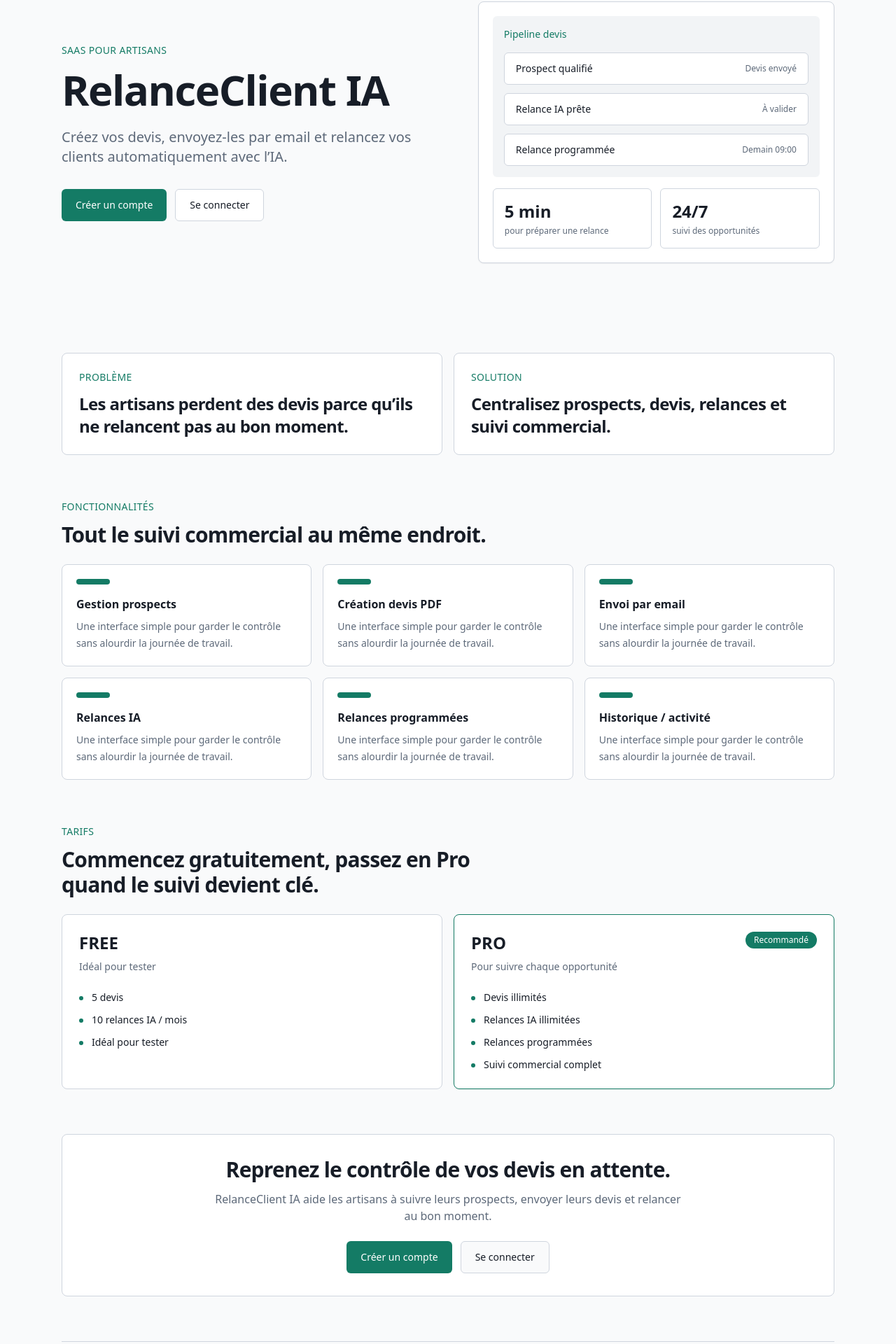
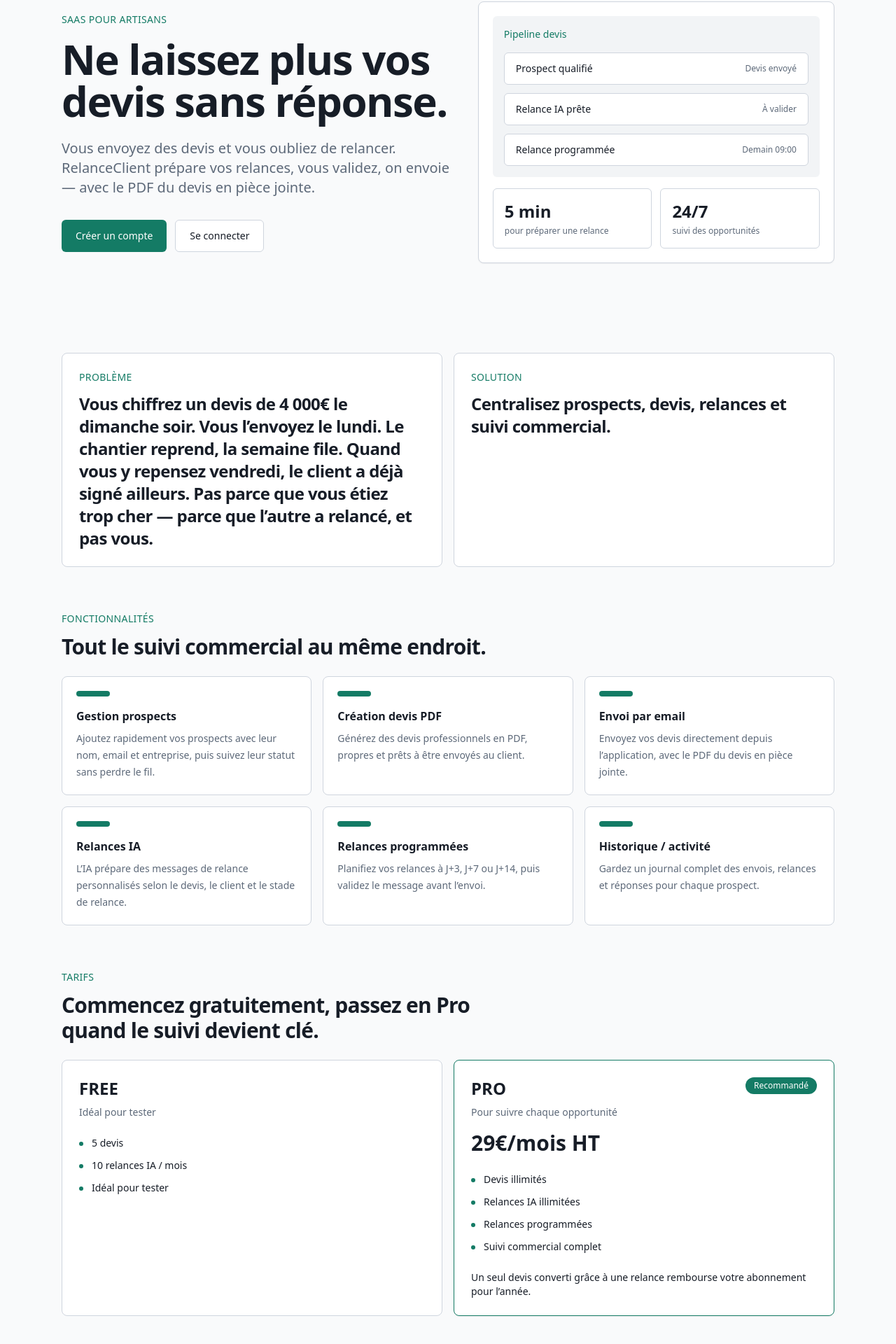
Before and after one commit to devfaouez/relanceclient-ia-mvp, a Next.js app: page / in a window 1280 px wide. Shown: the part 202-2122 px from the top of the page at 70% size. Built offline with nearby package versions, Linux system fonts and the light colour scheme.

Commit message:
feat: improve landing page copy and metadata

```diff
--- a/app/layout.tsx
+++ b/app/layout.tsx
@@ -3,8 +3,9 @@
 import "./globals.css";
 
 export const metadata: Metadata = {
-  title: "RelanceClient IA",
-  description: "MVP SaaS de suivi de devis et relances avec validation humaine."
+  title: "RelanceClient IA — Relancez vos devis, signez plus de chantiers",
+  description:
+    "L’outil de relance pour artisans du bâtiment. Suivez vos devis, relancez au bon moment, signez plus de chantiers."
 };
 
 export default function RootLayout({
--- a/app/page.tsx
+++ b/app/page.tsx
@@ -1,12 +1,36 @@
 import Link from "next/link";
 
 const features = [
-  "Gestion prospects",
-  "Création devis PDF",
-  "Envoi par email",
-  "Relances IA",
-  "Relances programmées",
-  "Historique / activité",
+  {
+    title: "Gestion prospects",
+    description:
+      "Ajoutez rapidement vos prospects avec leur nom, email et entreprise, puis suivez leur statut sans perdre le fil.",
+  },
+  {
+    title: "Création devis PDF",
+    description:
+      "Générez des devis professionnels en PDF, propres et prêts à être envoyés au client.",
+  },
+  {
+    title: "Envoi par email",
+    description:
+      "Envoyez vos devis directement depuis l’application, avec le PDF du devis en pièce jointe.",
+  },
+  {
+    title: "Relances IA",
+    description:
+      "L’IA prépare des messages de relance personnalisés selon le devis, le client et le stade de relance.",
+  },
+  {
+    title: "Relances programmées",
+    description:
+      "Planifiez vos relances à J+3, J+7 ou J+14, puis validez le message avant l’envoi.",
+  },
+  {
+    title: "Historique / activité",
+    description:
+      "Gardez un journal complet des envois, relances et réponses pour chaque prospect.",
+  },
 ];
 
 const plans = [
@@ -19,6 +43,8 @@
   {
     name: "PRO",
     description: "Pour suivre chaque opportunité",
+    price: "29€/mois HT",
+    roi: "Un seul devis converti grâce à une relance rembourse votre abonnement pour l’année.",
     items: [
       "Devis illimités",
       "Relances IA illimitées",
@@ -56,11 +82,12 @@
               SaaS pour artisans
             </p>
             <h1 className="text-4xl font-semibold tracking-tight sm:text-5xl lg:text-6xl">
-              RelanceClient IA
+              Ne laissez plus vos devis sans réponse.
             </h1>
             <p className="mt-6 max-w-2xl text-lg leading-8 text-muted-foreground sm:text-xl">
-              Créez vos devis, envoyez-les par email et relancez vos clients
-              automatiquement avec l’IA.
+              Vous envoyez des devis et vous oubliez de relancer. RelanceClient
+              prépare vos relances, vous validez, on envoie — avec le PDF du
+              devis en pièce jointe.
             </p>
             <div className="mt-8 flex flex-col gap-3 sm:flex-row">
               <Link
@@ -122,8 +149,10 @@
               Problème
             </p>
             <h2 className="mt-3 text-2xl font-semibold tracking-tight">
-              Les artisans perdent des devis parce qu’ils ne relancent pas au
-              bon moment.
+              Vous chiffrez un devis de 4 000€ le dimanche soir. Vous l’envoyez
+              le lundi. Le chantier reprend, la semaine file. Quand vous y
+              repensez vendredi, le client a déjà signé ailleurs. Pas parce que
+              vous étiez trop cher — parce que l’autre a relancé, et pas vous.
             </h2>
           </div>
           <div className="rounded-lg border bg-card p-6">
@@ -147,12 +176,11 @@
           </div>
           <div className="mt-6 grid gap-4 sm:grid-cols-2 lg:grid-cols-3">
             {features.map((feature) => (
-              <div key={feature} className="rounded-lg border bg-card p-5">
+              <div key={feature.title} className="rounded-lg border bg-card p-5">
                 <div className="mb-4 h-2 w-12 rounded-full bg-primary" />
-                <h3 className="font-semibold">{feature}</h3>
+                <h3 className="font-semibold">{feature.title}</h3>
                 <p className="mt-2 text-sm leading-6 text-muted-foreground">
-                  Une interface simple pour garder le contrôle sans alourdir la
-                  journée de travail.
+                  {feature.description}
                 </p>
               </div>
             ))}
@@ -184,6 +212,9 @@
                     <p className="mt-2 text-sm text-muted-foreground">
                       {plan.description}
                     </p>
+                    {"price" in plan && (
+                      <p className="mt-4 text-3xl font-semibold">{plan.price}</p>
+                    )}
                   </div>
                   {plan.highlighted && (
                     <span className="rounded-full bg-primary px-3 py-1 text-xs font-medium text-primary-foreground">
@@ -199,6 +230,9 @@
                     </li>
                   ))}
                 </ul>
+                {"roi" in plan && (
+                  <p className="mt-6 text-sm font-medium">{plan.roi}</p>
+                )}
               </article>
             ))}
           </div>
@@ -230,7 +264,10 @@
 
         <footer className="border-t py-6">
           <div className="flex flex-col gap-4 text-sm text-muted-foreground sm:flex-row sm:items-center sm:justify-between">
-            <p>© RelanceClient IA. Base bêta à compléter avant lancement.</p>
+            <p>
+              © 2026 RelanceClient IA — Conçu en France pour les artisans du
+              bâtiment.
+            </p>
             <nav className="flex flex-wrap gap-4">
               <Link className="hover:text-foreground" href="/legal">
                 Mentions légales
```
